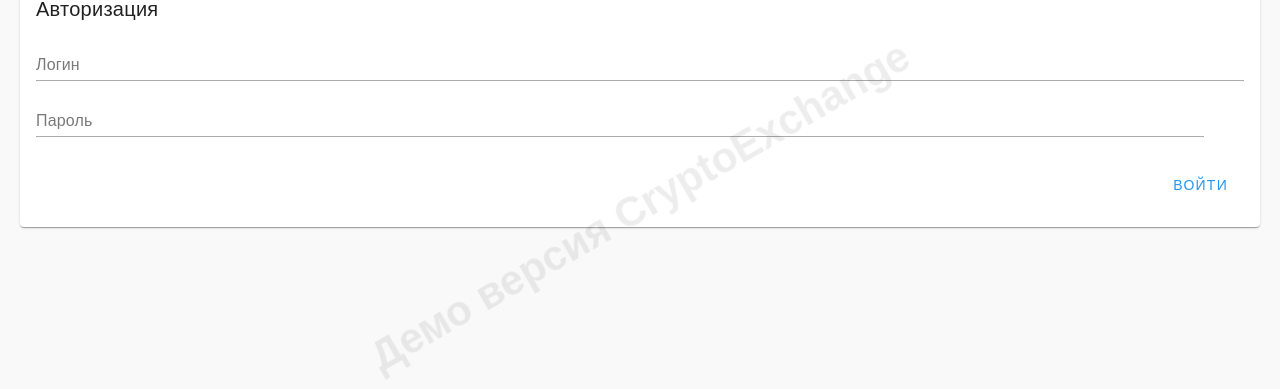
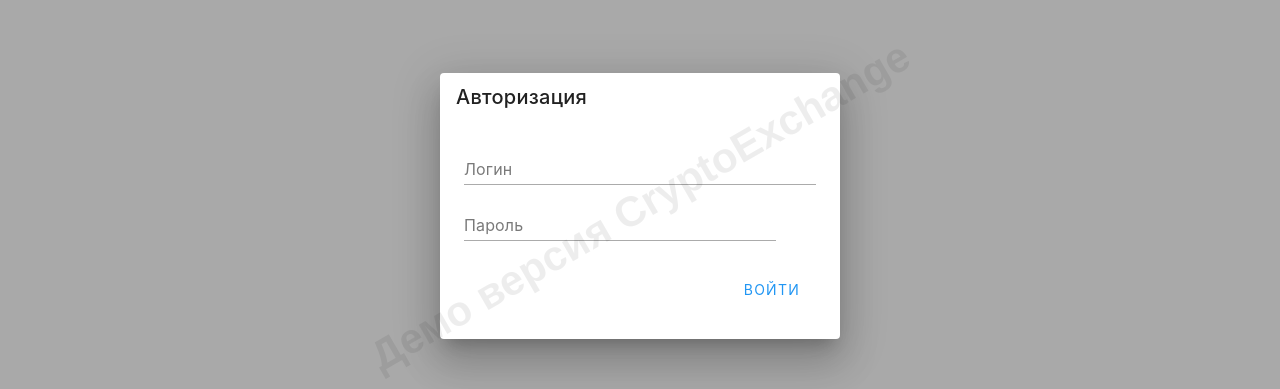
Before and after one commit to SpaiderViruS/CryptoWebTZ, a Vue app in the folder criptoEschangeWeb/: page /admin in a window 1280 px wide. Shown: the part 194-583 px from the top of the page. Built offline with nearby package versions, Linux system fonts and the light colour scheme; no server answers.

Commit message:
Обновленный диалог авторизаций

```diff
--- a/criptoEschangeWeb/src/components/dialogs/authorizationDialog.vue
+++ b/criptoEschangeWeb/src/components/dialogs/authorizationDialog.vue
@@ -1,4 +1,5 @@
 <template>
+  <v-dialog v-model="dialog" persistent max-width="400">
     <v-card>
       <v-card-title>
         Авторизация
@@ -35,11 +36,13 @@
         </v-card-actions>
       </v-card-text>
     </v-card>
+  </v-dialog>
 </template>
 <script>
 export default {
   name: 'authDialog',
   data: () => ({
+    dialog: true,
     show: false,
     error: '',
     user: {
```
Lines whose indentation alone changed are shown as unchanged.
